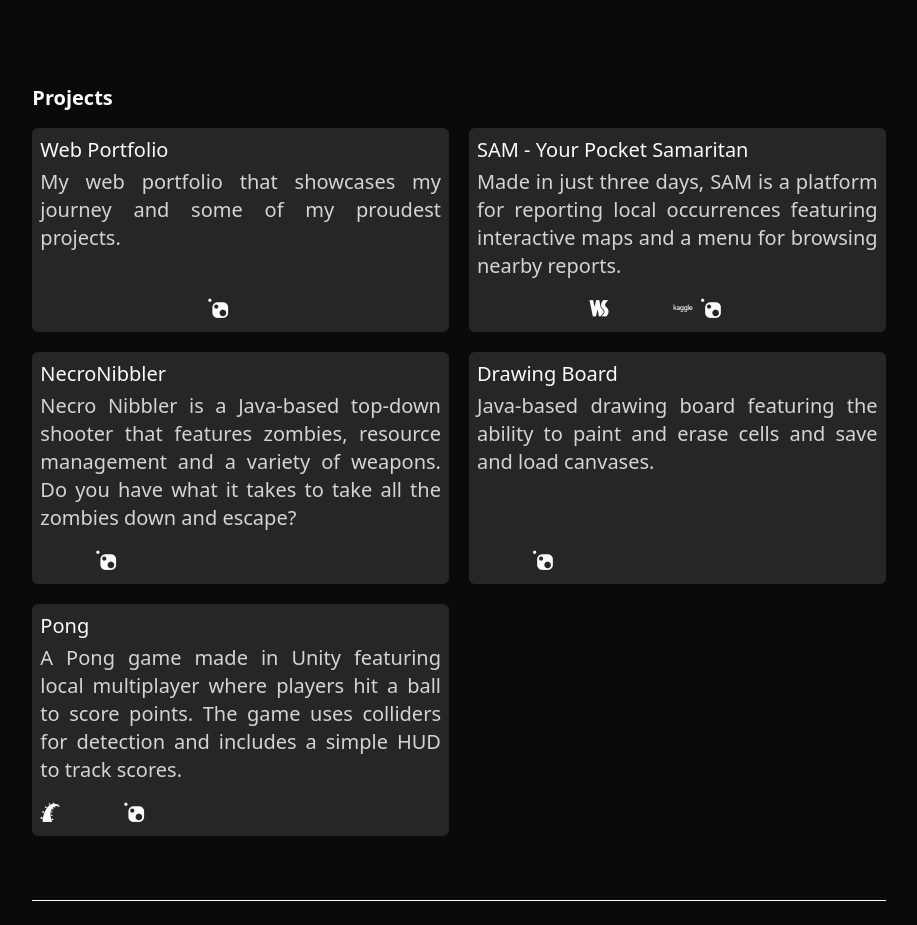
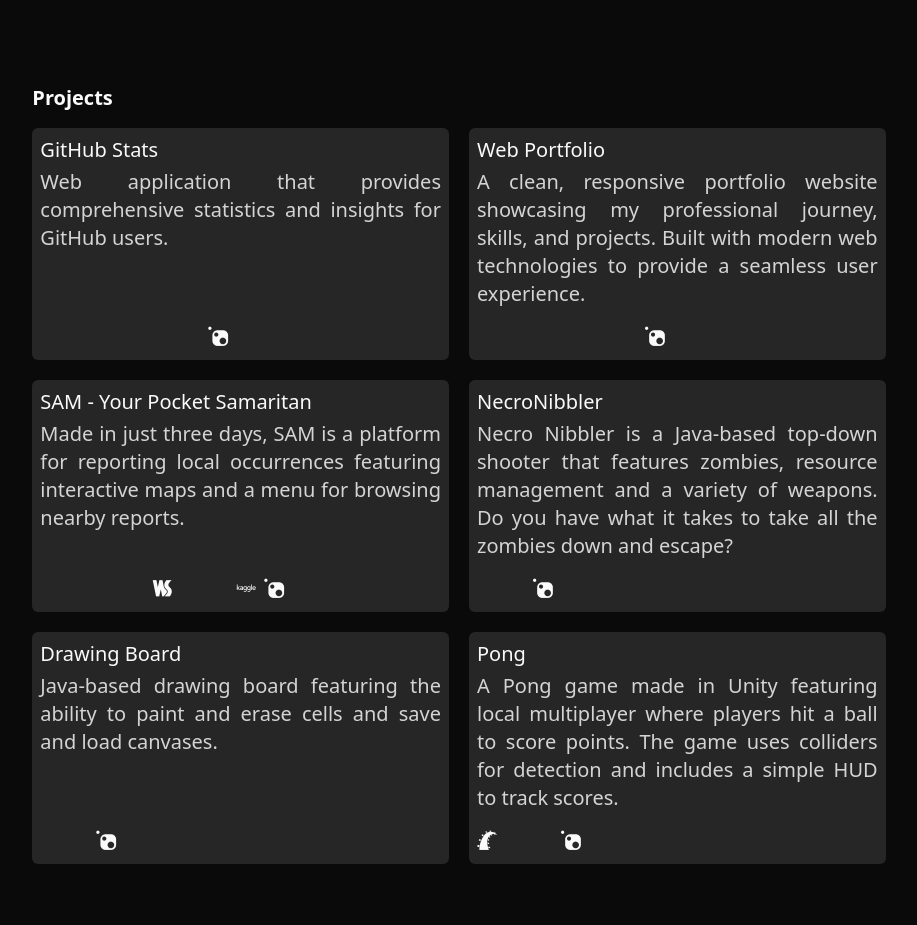
Before and after one commit to ssaxel03/web-portfolio, a Next.js app in the folder portfolio/: page / in a window 1280 px wide. Shown: the part 780-1705 px from the top of the page, without its empty margins (181-1098 px from the left). Built offline with nearby package versions, Linux system fonts and the light colour scheme.

Commit message:
feat: github stats project

```diff
--- a/portfolio/data/portfolio-data.tsx
+++ b/portfolio/data/portfolio-data.tsx
@@ -378,16 +378,78 @@ export const socials = {
 export const projects = {
     list: [
         {
+            name: 'GitHub Stats',
+            id: 'github-stats',
+            date: 'Mar 2025 - now',
+            shortDescription: 'Web application that provides comprehensive statistics and insights for GitHub users.',
+            longDescription:
+                <>
+
+                    <h3 className="mb-4">Overview</h3>
+
+                    <p className="text-justify mb-2">GitHub Stats gives you a quick and insightful view of any GitHub user's activity. Simply visit `github-stats.ssaxel03.com/` to see detailed statistics about any GitHub user, including yourself.</p>
+
+                    <h3 className="mb-4">Features</h3>
+
+                    <ul className='list-disc ml-5 mb-4'>
+                        <li className="text-justify mb-1">Recent Activity: View a user's 15 most recent commits</li>
+                        <li className="text-justify mb-1">Star Count: See how many stars a user has received across all repositories</li>
+                        <li className="text-justify mb-1">Total contributions and commits since joining GitHub</li>
+                        <li className="text-justify mb-1">Contributions and commits in the current year</li>
+                        <li className="text-justify mb-1">Language Analysis: Visualizes all programming languages used, ranked from most to least used</li>
+                        <li className="text-justify mb-1">Single Dashboard: Access all important GitHub statistics in one convenient place</li>
+                        <li className="text-justify mb-1">Private Repository Support: When deploying your own instance with your personal GitHub token, you can view statistics for both public and private repositories</li>
+                    </ul>
+
+                    <h3 className="mb-4">Roadmap</h3>
+
+                    <ul className='list-disc ml-5 mb-4'>
+                        <li className="text-justify mb-1">Card Image Generation**: Create embeddable cards that can be added to GitHub profiles and READMEs to showcase real-time GitHub statistics</li>
+                    </ul>
+
+                    <h3 className="mb-4">Tech stack</h3>
+
+                    <ul className='list-disc ml-5 mb-4'>
+                        <li className="text-justify mb-1">Next.js</li>
+                        <li className="text-justify mb-1">React.js</li>
+                        <li className="text-justify mb-1">TypeScript</li>
+                        <li className="text-justify mb-1">Tailwind CSS</li>
+                        <li className="text-justify mb-1">Github REST and GraphQL API</li>
+                        <li className="text-justify mb-1">Git</li>
+                    </ul>
+
+                </>,
+            technologies: [
+                techList.javascriptxl,
+                techList.typescriptxl,
+                techList.reactxl,
+                techList.nextxl,
+                techList.tailwindxl,
+                techList.vscodexl,
+                techList.gitxl,
+            ],
+            links: [
+                {
+                    name: "GitHub",
+                    url: "https://github.com/ssaxel03/github-stats",
+                    target: "_blank",
+                    icon: <i className="devicon-github-original"></i>,
+                },
+                {
+                    name: "WebApp",
+                    url: "https://github-stats.ssaxel03.com",
+                    target: "_blank",
+                    icon: <LuLink />,
+                },
+            ]
+        },
+        {
             name: 'Web Portfolio',
             id: 'web-portfolio',
             date: 'Feb 2025 - now',
-            shortDescription: 'My web portfolio that showcases my journey and some of my proudest projects.',
+            shortDescription: 'A clean, responsive portfolio website showcasing my professional journey, skills, and projects. Built with modern web technologies to provide a seamless user experience.',
             longDescription:
                 <>
-
-                    <h3 className="mb-4">Web Portfolio</h3>
-
-                    <p className="text-justify mb-2">A clean, responsive portfolio website showcasing my professional journey, skills, and projects. Built with modern web technologies to provide a seamless user experience.</p>
 
                     <h3 className="mb-4">Overview</h3>
 
```
